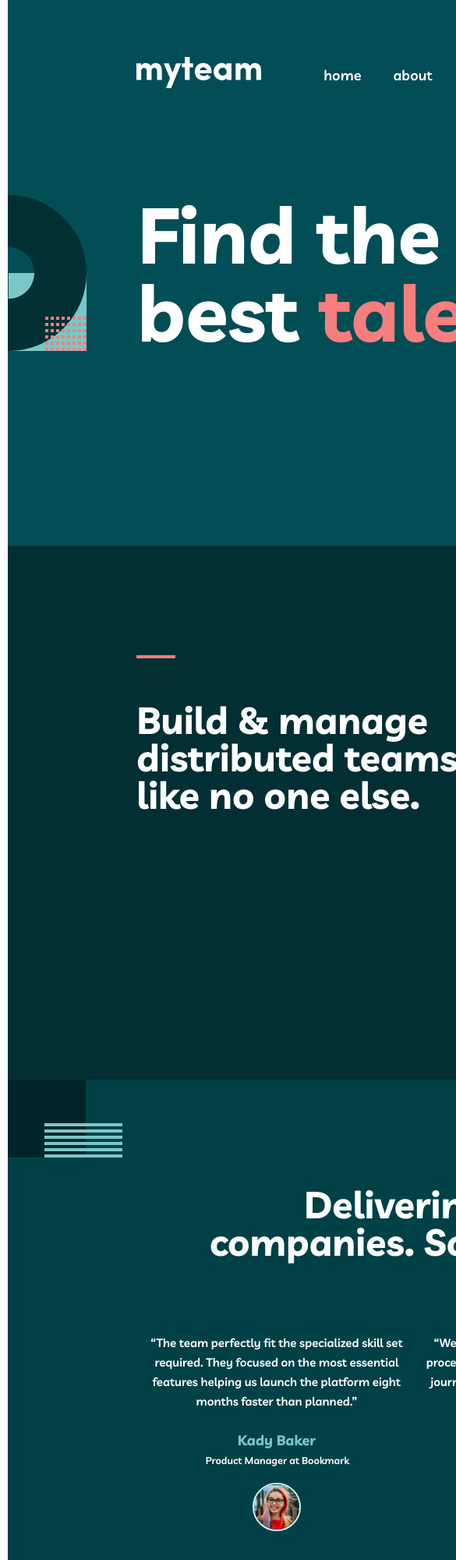
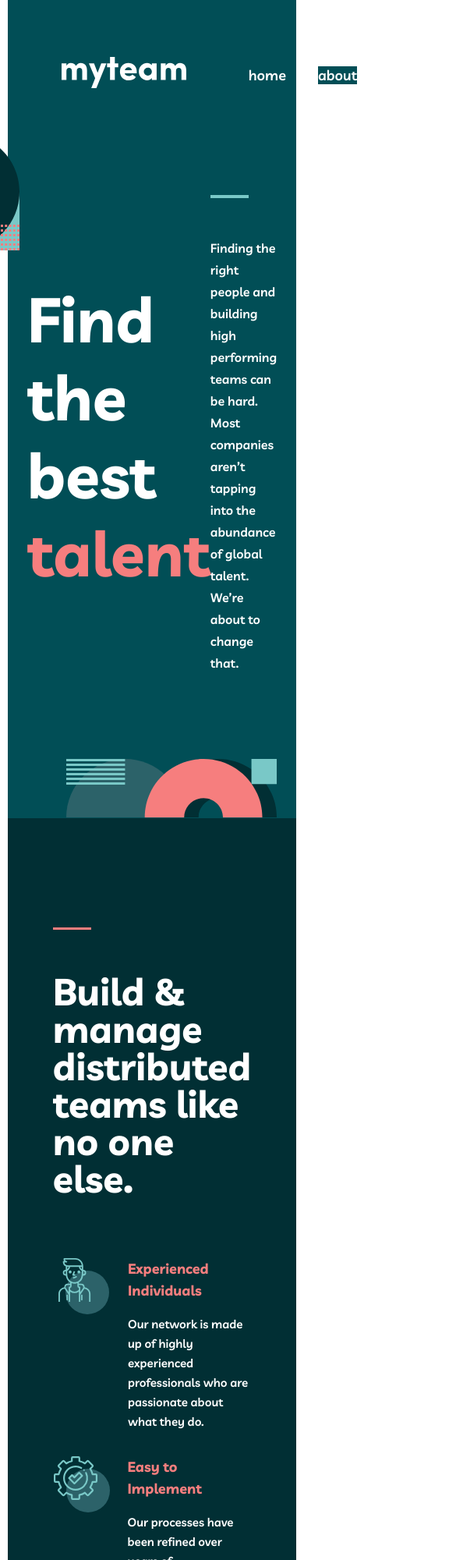
Before and after one commit to adarshcodes/premium-myteam, a website: page index.html in a window 390 px wide. Shown: the top 2000 px of the page at 78% size, 585 px wide, since content can reach past the window. Drawn offline with Linux system fonts and the light colour scheme.

Commit message:
adding-responsive-code-for-the-Homepage

```diff
--- a/index.html
+++ b/index.html
@@ -30,7 +30,7 @@
           </li>
         </ul>
 
-        <a href="pages/contact.html" class="btn btn-light">Contact us</a>
+        <a href="pages/contact.html" class="btn btn-light nav-btn">Contact us</a>
       </nav>
 
       <div class="content">
@@ -124,7 +124,7 @@
     <section class="cta">
       <div class="cta-box">
         <h2 class="cta-box__heading">Ready to get started?</h2>
-        <a class="btn btn-dark" href="pages/contact.html">contact us</a>
+        <a class="btn btn-dark cta-btn" href="pages/contact.html">contact us</a>
       </div>
     </section>
 
--- a/sass/components/_stories.scss
+++ b/sass/components/_stories.scss
@@ -3,8 +3,8 @@
 // #################################################//
 
 .stories {
-  min-width: 144rem;
-  height: 74.5rem;
+  // min-width: 144rem;
+  // height: 74.5rem;
   background-color: $color-secondary-dark-green-1;
   display: flex;
   justify-content: center;
@@ -15,11 +15,31 @@
 
   .wrapper {
     text-align: center;
-    padding: 21rem 16.5rem 22rem 16rem;
+    padding: 14rem 16rem 14.4rem;
+    @media screen and (max-width: 1130px) {
+      padding: 12rem 10rem 0 10rem;
+    }
 
     &__heading {
       font-size: $heading-secondary;
       line-height: $heading-secondary-line-height;
+      @media screen and (max-width: 1050px) {
+        font-size: 4.4rem;
+      }
+    }
+
+    &__cards {
+      background-image: url("../images/icon-quotes.svg");
+      background-repeat: no-repeat;
+      background-position: top;
+
+      &__:not(:last-child) {
+        margin-right: 5rem;
+      }
+
+      @media screen and (max-width: 1050px) {
+        margin-bottom: 2rem;
+      }
     }
 
     .s-stories {
@@ -30,6 +50,11 @@
       display: flex;
       justify-content: space-between;
       padding-top: 9.25rem;
+      @media screen and (max-width: 1050px) {
+        display: flex;
+        flex-wrap: wrap;
+        padding: 9rem 10rem;
+      }
     }
 
     &__quotes {
--- a/sass/layout/_cta.scss
+++ b/sass/layout/_cta.scss
@@ -3,20 +3,34 @@
 // #################################################//
 
 .cta {
-  min-width: 144rem;
-  height: 20rem;
+  // min-width: 144rem;
+  // height: 20rem;
   background-color: $color-primary-coral;
   display: flex;
 
   .cta-box {
     display: flex;
     margin: auto;
+    padding: 7.6rem 0 7.47rem 0.4rem;
+
+    @media screen and (max-width: 1050px){
+      padding: 5rem 0 5rem 0.4rem;
+    }
 
     &__heading {
       font-size: $heading-secondary;
       line-height: $heading-secondary-line-height;
       color: $color-secondary-dark-green-2;
       margin-right: 26rem;
+
+      @media screen and (max-width: 1050px){
+        margin-right: 10rem;
+        font-size: 4.4rem;
+      }
     }
   }
+
+  .cta-btn {
+    padding: 0.8rem 3.1rem;
+  }
 }
--- a/sass/layout/_footer.scss
+++ b/sass/layout/_footer.scss
@@ -3,8 +3,8 @@
 // #################################################//
 
 .footer {
-  min-width: 144rem;
-  height: 19.6rem;
+  // min-width: 144rem;
+  // height: 19.6rem;
   background-color: $color-secondary-dark-green-3;
 }
 
@@ -15,6 +15,14 @@
   height: 100%;
   padding: 4.8rem 16.5rem 5rem 16.45rem;
 
+  @media screen and (max-width: 1130px) {
+    padding: 4.8rem 8.5rem 5rem 8.45rem;
+  }
+
+  @media screen and (max-width: 1050px){
+    padding: 4.8rem 8rem 4.5rem 7.95rem;
+  }
+
   &__logo-box {
     display: flex;
     flex-direction: column;
@@ -23,7 +31,7 @@
 
   &__logo {
     cursor: pointer;
-    margin-bottom: 2.5rem;
+    margin-bottom: 2rem;
   }
 
   .footer-list {
@@ -55,6 +63,10 @@
     font-size: 1.5rem;
     line-height: 2.5rem;
     margin-right: auto;
+
+    @media screen and (max-width: 1050px){
+      font-size: 1.4rem;
+    }
   }
 
   &__social-box {
@@ -73,7 +85,7 @@
       font-size: 2.5rem;
       color: $color-primary-white;
       text-decoration: none;
-      transition: all .3s;
+      transition: all 0.3s;
 
       &:hover {
         color: $color-primary-coral;
@@ -89,5 +101,10 @@
   &__copy {
     font-size: 1.5rem;
     line-height: 2.5rem;
+
+    @media screen and (max-width: 1050px){
+      padding-left: 9rem;
+      font-size: 1.4rem;
+    }
   }
 }
--- a/sass/layout/_navigation.scss
+++ b/sass/layout/_navigation.scss
@@ -6,9 +6,14 @@
   display: flex;
   justify-content: space-between;
   align-items: center;
-  width: 111rem;
+  width: 90%;
   height: 4.8rem;
   margin-top: 7.3rem;
+  padding: 0 9.1rem;
+
+  @media screen and (max-width: 1130px){
+    padding: 0 5rem;
+  }
 
   .logo {
     width: 15.995rem;
@@ -45,4 +50,11 @@
       background-color: $color-primary-green;
     }
   }
+
+  .nav-btn {
+    @media screen and (max-width: 1050px){
+      padding: .5rem 2rem;
+      font-size: 1.5rem;
+    }
+  }
 }
--- a/sass/pages/_home.scss
+++ b/sass/pages/_home.scss
@@ -3,8 +3,8 @@
 // #################################################//
 
 .header {
-  min-width: 144rem;
-  height: 70rem;
+  // min-width: 144rem;
+  // height: 70rem;
   background-color: $color-primary-green;
   display: flex;
   flex-direction: column;
@@ -20,11 +20,25 @@
     background-repeat: no-repeat;
     background-position: top 12.9rem left -9.9rem, bottom right 16.45rem;
 
+    @media screen and (max-width: 1130px) {
+      padding: 12.9rem 10rem 25rem;
+    }
+
+    @media screen and (max-width: 1050px){
+      background-position: top 5rem left -8rem, bottom right 8rem;
+      background-size: 15rem, 27rem;
+      padding: 12.9rem 8rem 18rem;
+    }
+
     &__heading {
       flex: 0 0 60%;
       font-size: $heading-primary-large;
       line-height: $heading-primary-line-height;
       animation: heading-move 1s ease;
+
+      @media screen and (max-width: 1050px) {
+        font-size: 8rem;
+      }
     }
 
     &__heading-coral {
@@ -37,6 +51,10 @@
       justify-content: space-between;
       flex-grow: 1;
       align-self: stretch;
+
+      @media screen and (max-width: 1050px){
+        justify-content: center;
+      }
     }
 
     &__dashed {
@@ -45,11 +63,20 @@
       background-color: $color-secondary-light-blue;
       animation: dashed-move 3s ease;
       animation-fill-mode: backwards;
+
+      @media screen and (max-width: 1050px){
+        margin-bottom: 5rem;
+      }
     }
 
     &__para {
+      font-size: 1.8rem;
       margin-bottom: 0.5rem;
       animation: para-move 1s ease;
+
+      @media screen and (max-width: 1050px) {
+        font-size: 1.6rem;
+      }
     }
   }
 }
@@ -58,8 +85,8 @@
 // #################################################//
 
 .main-section {
-  min-width: 144rem;
-  height: 68.4rem;
+  // min-width: 144rem;
+  // height: 68.4rem;
   background-color: $color-secondary-dark-green-2;
   display: flex;
   justify-content: center;
@@ -68,10 +95,27 @@
   background-repeat: no-repeat;
   background-position: bottom right -10rem;
 
+  @media screen and (max-width: 1050px){
+    background-position: bottom right -7.9rem;
+    background-size: 16rem;
+  }
+
   &__holder {
     display: flex;
-    width: 111rem;
-    height: 44.4rem;
+    padding: 12rem 16.5rem 14rem;
+    // width: 111rem;
+    // height: 44.4rem;
+    @media screen and (max-width: 1130px) {
+      display: flex;
+      align-items: center;
+    }
+
+    @media screen and (max-width: 1050px){
+      display: flex;
+      flex-direction: column;
+      justify-content: center;
+      align-items: center;
+    }
   }
 
   .heading-wrapper {
@@ -98,6 +142,10 @@
     justify-content: flex-start;
     margin-left: 12.5rem;
     font-family: inherit;
+
+    @media screen and (max-width: 1050px){
+      margin-left: 0;
+    }
 
     &__feature {
       display: flex;
```
Also changed, not shown: css/style.css.
